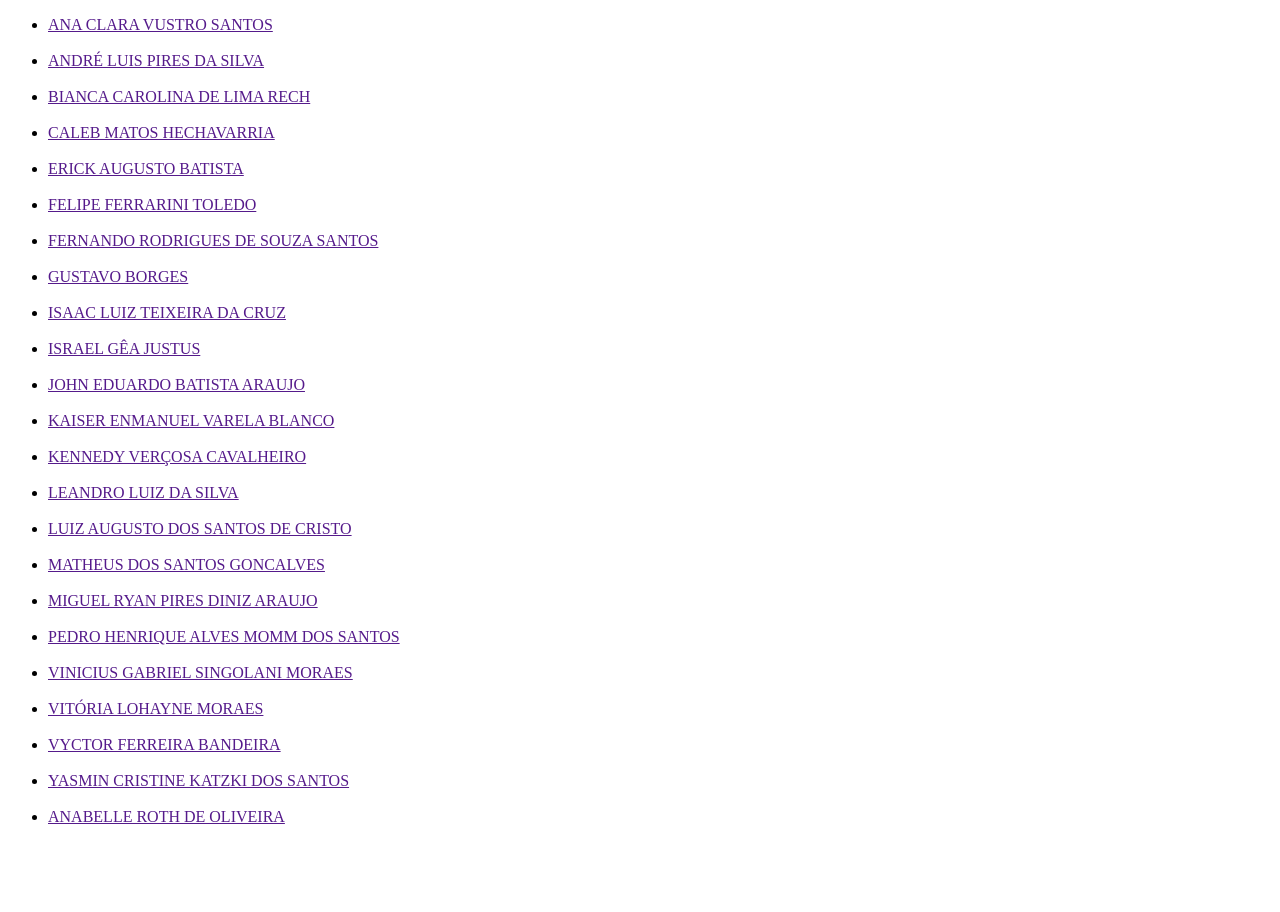
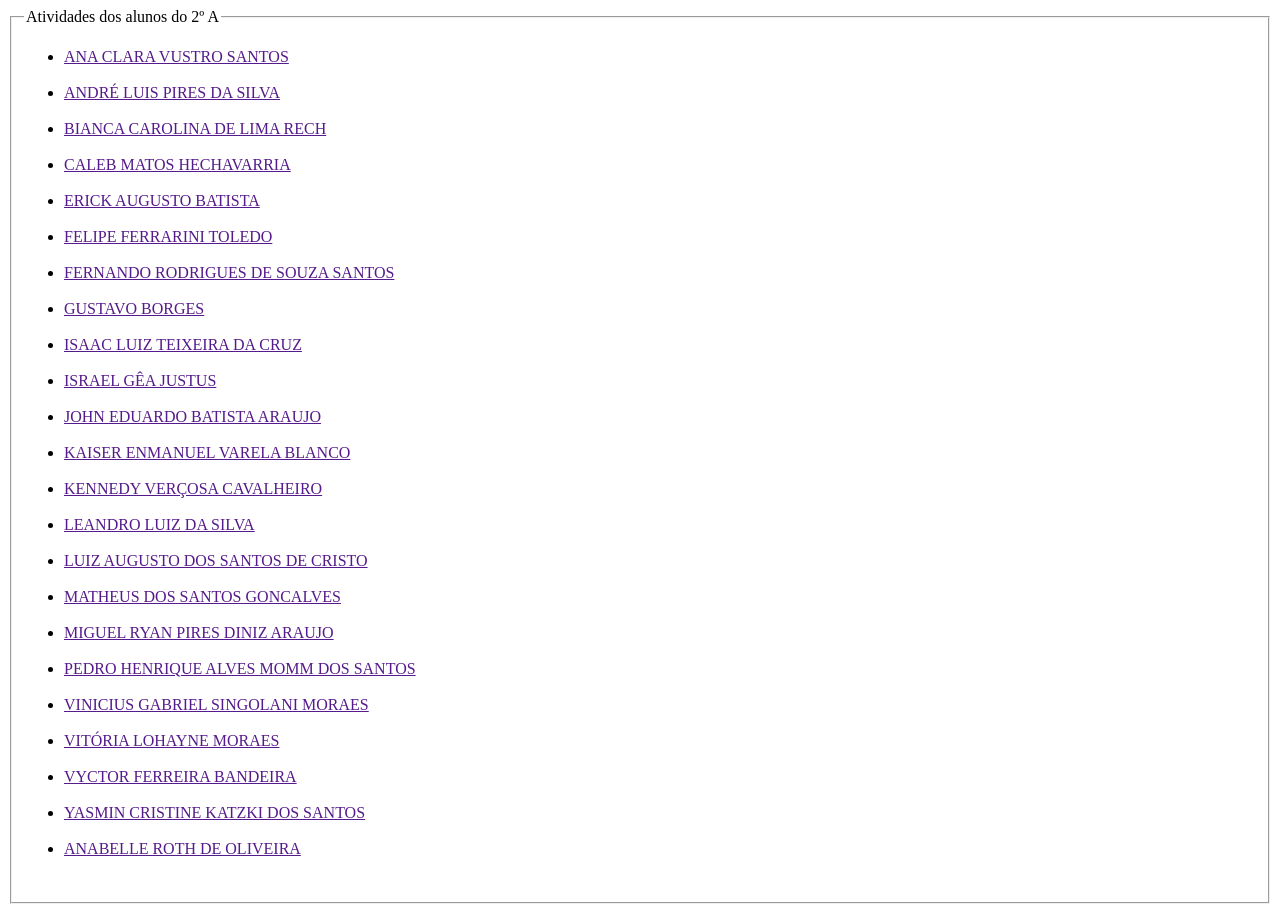
Before and after one commit to joaopessoasilva06/front-end, a plain HTML site: page alunos.html in a window 1280 px wide. Before the commit the page ends 860 px from the top, so only its background shows below. Drawn offline with Linux system fonts and the light colour scheme.

Commit message:
Update alunos.html

```diff
--- a/alunos.html
+++ b/alunos.html
@@ -6,6 +6,8 @@
     <title>Document</title>
 </head>
 <body>
+    <fieldset>
+        <legend>Atividades dos alunos do 2º A</legend>
           <ul>
                 <li><a href="">ANA CLARA VUSTRO SANTOS</a></li><br>
                 <li><a href="">ANDRÉ LUIS PIRES DA SILVA</a></li><br>
@@ -31,5 +33,6 @@
                 <li><a href="">YASMIN CRISTINE KATZKI DOS SANTOS</a></li><br>
                 <li><a href="">ANABELLE ROTH DE OLIVEIRA</a></li><br>
             </ul>
+      </fieldset>
 </body>
 </html>
```
Lines whose indentation alone changed are shown as unchanged.
